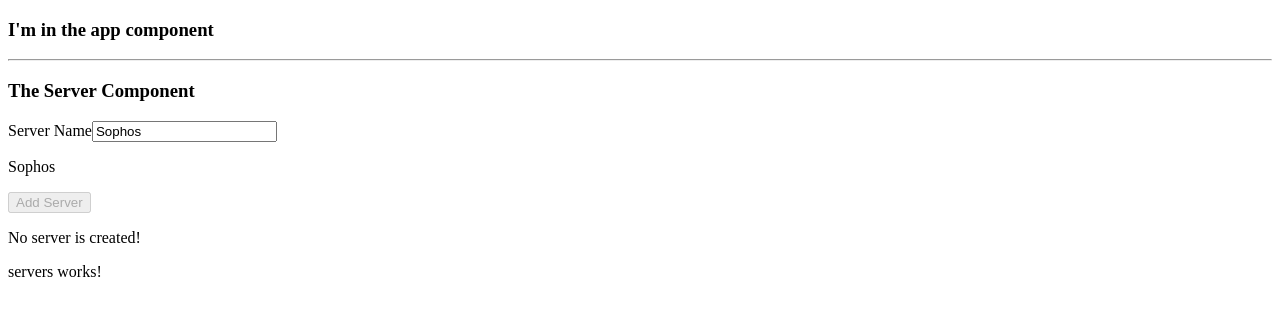
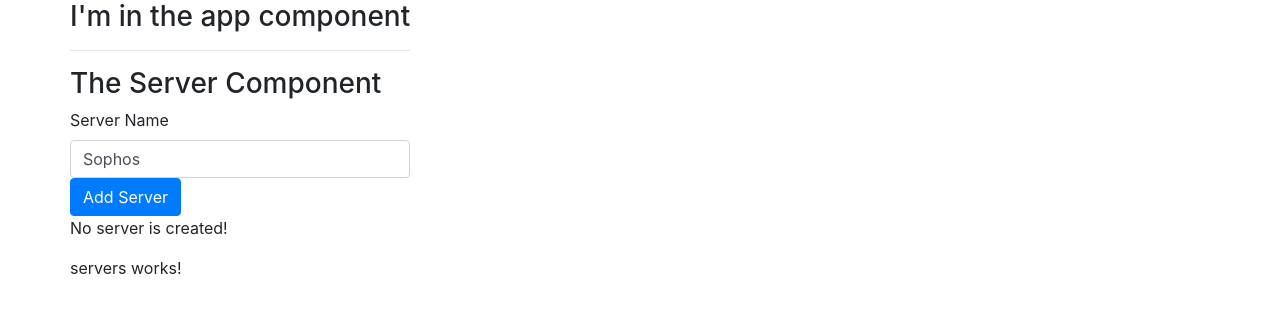
Before and after one commit to karammm/AugularBundle, an Angular app: page / in a window 1280 px wide. Shown: the top 316 px of the page. Built offline with nearby package versions, Linux system fonts and the light colour scheme.

Commit message:
data binding

```diff
--- a/angular.json
+++ b/angular.json
@@ -24,6 +24,7 @@
               "src/assets"
             ],
             "styles": [
+              "node_modules/bootstrap/dist/css/bootstrap.min.css",
               "src/styles.css"
             ],
             "scripts": []
--- a/package.json
+++ b/package.json
@@ -17,9 +17,12 @@
     "@angular/core": "~11.0.9",
     "@angular/forms": "~11.0.9",
     "@angular/http": "^7.2.16",
+    "@angular/localize": "~11.0.9",
     "@angular/platform-browser": "~11.0.9",
     "@angular/platform-browser-dynamic": "~11.0.9",
     "@angular/router": "~11.0.9",
+    "@ng-bootstrap/ng-bootstrap": "^9.1.3",
+    "bootstrap": "^4.5.0",
     "rxjs": "~6.6.0",
     "tslib": "^2.0.0",
     "zone.js": "~0.10.2"
@@ -31,6 +34,7 @@
     "@types/jasmine": "~3.6.0",
     "@types/node": "^12.11.1",
     "codelyzer": "^6.0.0",
+    "bootstrap": "^4.4.0",
     "jasmine-core": "~3.6.0",
     "jasmine-spec-reporter": "~5.0.0",
     "karma": "~5.1.0",
--- a/src/app/app.module.ts
+++ b/src/app/app.module.ts
@@ -8,6 +8,7 @@ import { FormsModule } from '@angular/forms';
 import { ServersComponent } from './servers/servers.component';
 import { SuccessAlertComponent } from './SuccessAlert/successalert.component';
 import { WarningAlertComponent } from './WarningAlert/warningalet.component';
+import { NgbModule } from '@ng-bootstrap/ng-bootstrap';
 
 @NgModule({
   declarations: [
@@ -21,6 +22,7 @@ import { WarningAlertComponent } from './WarningAlert/warningalet.component';
     BrowserModule,
     FormsModule,
     HttpModule,
+    NgbModule,
   ],
   providers: [],
   bootstrap: [AppComponent]
--- a/src/app/servers/servers.component.html
+++ b/src/app/servers/servers.component.html
@@ -10,10 +10,9 @@
     type="text"
     class="form-control"
     [(ngModel)]="serverName">
-    <p>{{serverName}}</p>
+    <!-- <p>{{serverName}}</p> -->
 <button
     class="btn btn-primary"
-    [disabled]="!allowNewServers"
     (click)="onCreateServer()"
     >Add Server</button>
 <p>{{serverCreationStatus}}</p>
--- a/src/app/servers/servers.component.ts
+++ b/src/app/servers/servers.component.ts
@@ -14,16 +14,16 @@ export class ServersComponent implements OnInit {
   serverName='Sophos';
   constructor() {
     //it is nothing but a method runs at the point of time component is created by angular
-    // setTimeout(()=>{
-    //   this.allowNewServers=true;
-    // },2000);
+    setTimeout(()=>{
+      this.allowNewServers=true;
+    },2000);
   }
 
   ngOnInit(): void {
   }
 
   onCreateServer(){
-    this.serverCreationStatus='Server was created!!!';
+    this.serverCreationStatus='Server was created And Name is: '+this.serverName;
   }
   onUpdateServerName(event:any){
     this.serverName=(<HTMLInputElement>event.target).value;
--- a/src/polyfills.ts
+++ b/src/polyfills.ts
@@ -1,3 +1,7 @@
+/***************************************************************************************************
+ * Load `$localize` onto the global scope - used if i18n tags appear in Angular templates.
+ */
+import '@angular/localize/init';
 /**
  * This file includes polyfills needed by Angular and is loaded before the app.
  * You can add your own extra polyfills to this file.
```
Also changed, not shown: 1 other file (tests, documents, lock files or other folders).
